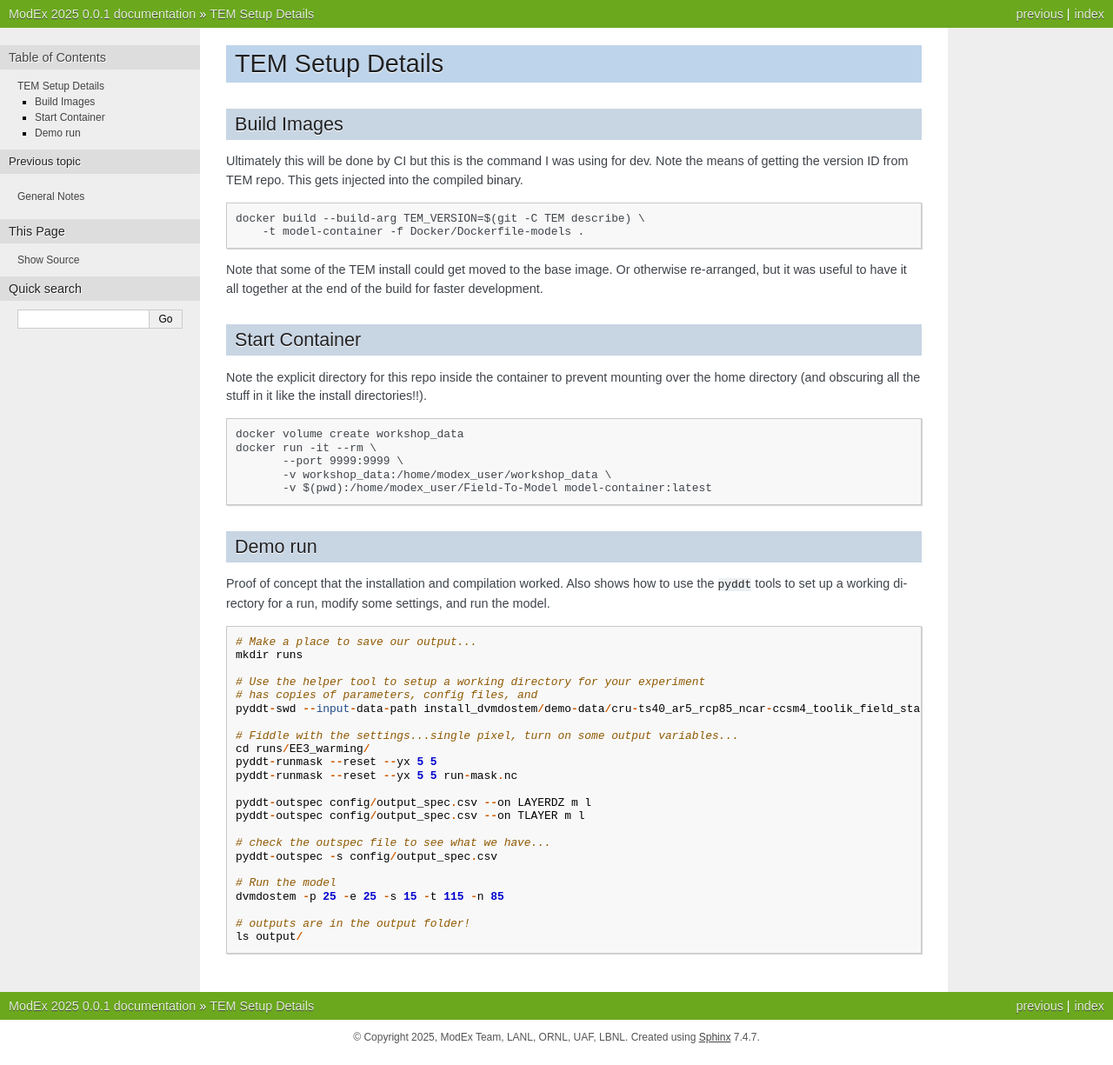
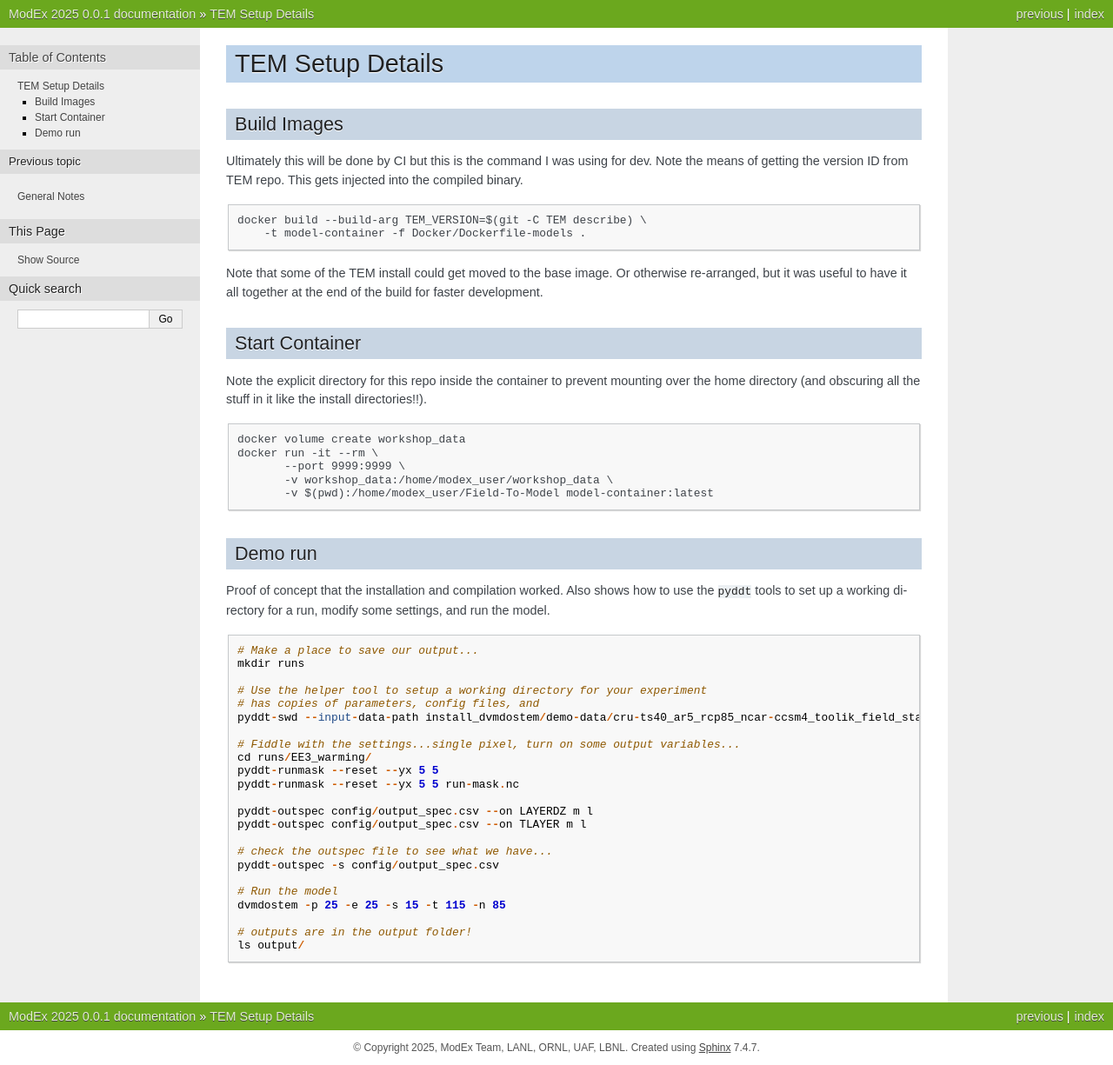
Before and after one commit to jsta/Field-to-Model, a Sphinx documentation site: the page built from docs/source/tem_dev_notes.rst, in a window 1280 px wide. Shown: the whole page at 87% size. Built offline with Sphinx 7.4.7, drawn with Linux system fonts in a browser that asks for light colours.

Commit message:
add some more custom css in case we want to change the look of the code blocks

```diff
--- a/docs/source/_static/css/custom.css
+++ b/docs/source/_static/css/custom.css
@@ -2,10 +2,19 @@
 
 .workshop-collapse {
     background-color: rgb(196, 230, 159);
-    margin: 10px;
+    margin: 0px;
     padding: 10px;
     border: 1px;
     border-color: rgb(206, 206, 206);
     border-style: solid;
-    border-radius: 5px;
+    border-radius: 0px;
 }
+
+/* Use this to modify the code block appearance */
+div[class*="highlight-"] {
+    /* background-color: rgb(241, 127, 127); */
+    /* border-radius: 5px; */
+    /* border-style: dotted; */
+    padding: 2px;
+
+}
```
